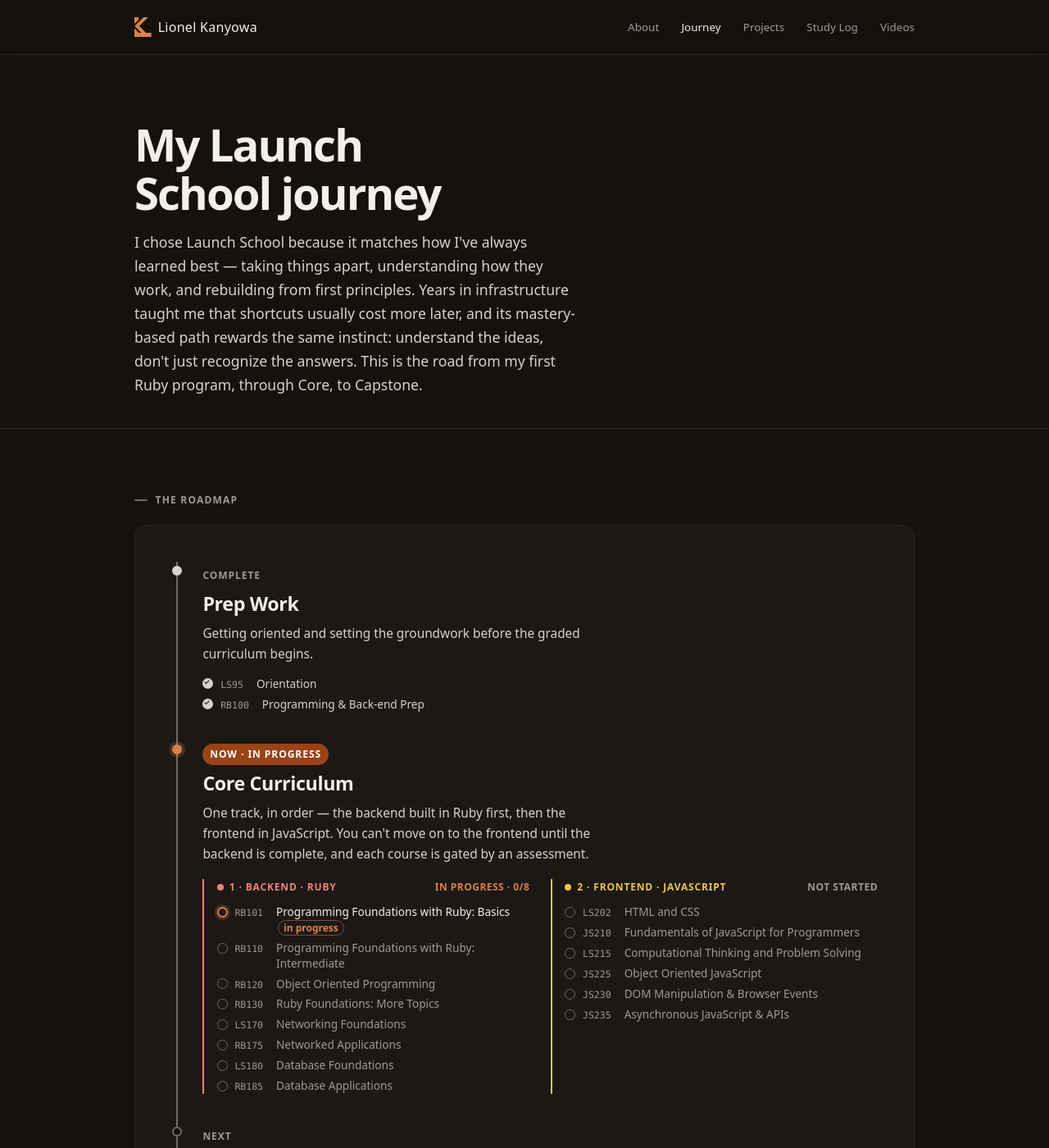
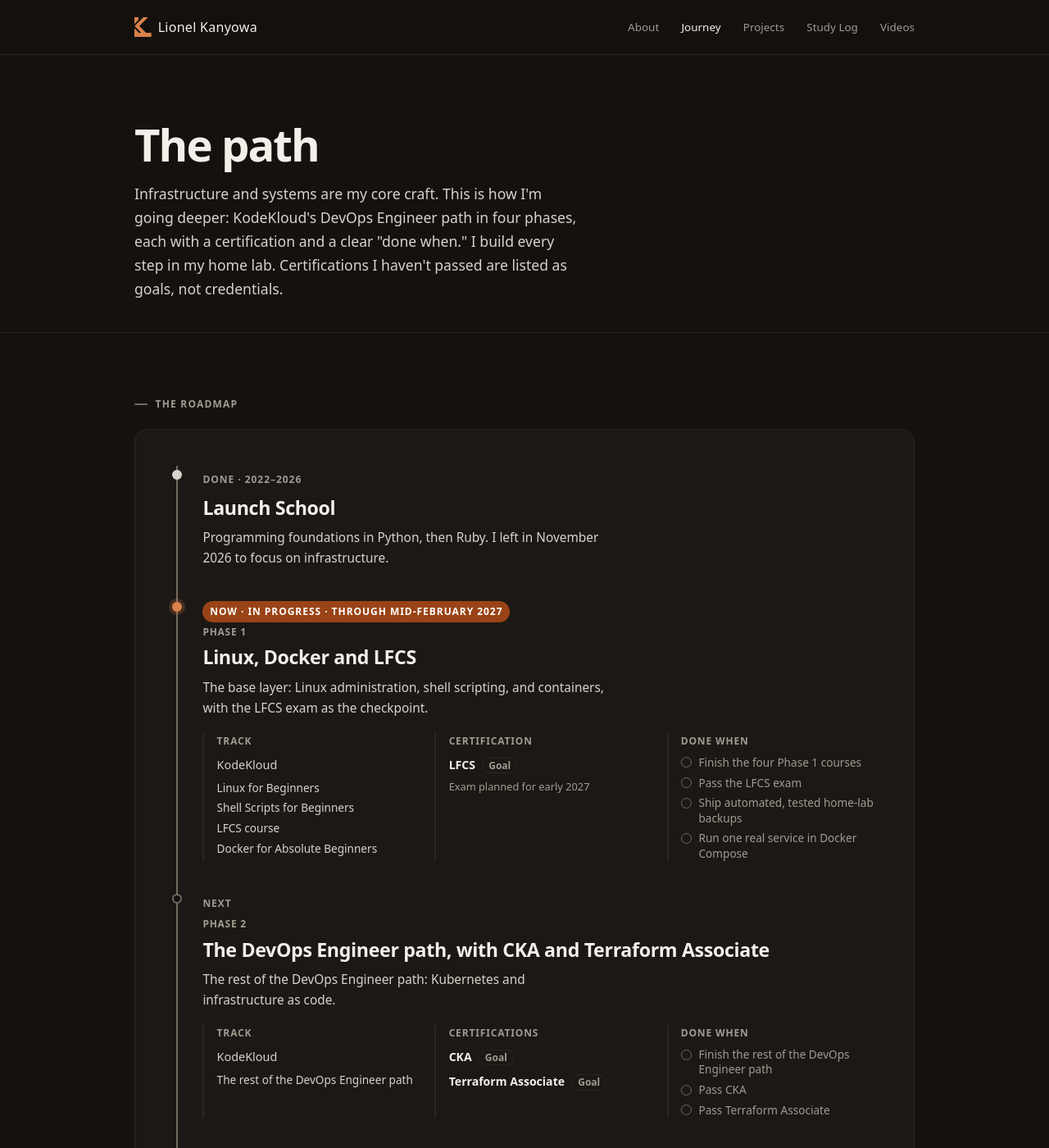
Before and after one commit to lionelkanyowa/lionelkanyowa.github.io, a Jekyll site: the page built from journey.html, in a window 1280 px wide and 1400 px high. Shown: the whole window at 82% size. Built offline with Jekyll 4.4.1, drawn with Linux system fonts in a browser that asks for light colours; some of the changed text lies outside the part shown.

Commit message:
feat: drive Journey and Home from a four-phase journey.yml
Replace curriculum.yml with journey.yml: four phases (track, certs as
goal/earned, a done-when list, status done/now/next/later) plus a past
entry for Launch School. Stage classes come straight from each entry's
status, which fixes the Core stage never being markable as done. Home's
Now line, hero, and Latest (archived posts excluded, with an empty state)
read the same data. Remove the Ruby/JS track tokens and dead CSS.

Co-Authored-By: Claude Opus 5.5 <noreply@anthropic.com>

```diff
--- a/_data/curriculum.yml
+++ /dev/null
@@ -1,71 +0,0 @@
-# Core Curriculum — the two branches of Launch School's Core, in order.
-#
-# Update a course's `status` as you progress; the branch sub-status
-# ("Complete" / "In progress · N/M" / "Not started") is derived automatically
-# from the course statuses, so this file is the only thing to edit.
-#
-# status: one of
-#   done      — assessment passed
-#   current   — actively working through it now
-#   upcoming  — not started yet
-
-prep:
-  - code: LS95
-    title: "Orientation"
-    status: done
-  - code: RB100
-    title: "Programming & Back-end Prep"
-    status: done
-
-core:
-  - id: backend
-    step: 1
-    label: "Backend · Ruby"
-    courses:
-      - code: RB101
-        title: "Programming Foundations with Ruby: Basics"
-        status: current
-      - code: RB110
-        title: "Programming Foundations with Ruby: Intermediate"
-        status: upcoming
-      - code: RB120
-        title: "Object Oriented Programming"
-        status: upcoming
-      - code: RB130
-        title: "Ruby Foundations: More Topics"
-        status: upcoming
-      - code: LS170
-        title: "Networking Foundations"
-        status: upcoming
-      - code: RB175
-        title: "Networked Applications"
-        status: upcoming
-      - code: LS180
-        title: "Database Foundations"
-        status: upcoming
-      - code: RB185
-        title: "Database Applications"
-        status: upcoming
-
-  - id: frontend
-    step: 2
-    label: "Frontend · JavaScript"
-    courses:
-      - code: LS202
-        title: "HTML and CSS"
-        status: upcoming
-      - code: JS210
-        title: "Fundamentals of JavaScript for Programmers"
-        status: upcoming
-      - code: LS215
-        title: "Computational Thinking and Problem Solving"
-        status: upcoming
-      - code: JS225
-        title: "Object Oriented JavaScript"
-        status: upcoming
-      - code: JS230
-        title: "DOM Manipulation & Browser Events"
-        status: upcoming
-      - code: JS235
-        title: "Asynchronous JavaScript & APIs"
-        status: upcoming
--- /dev/null
+++ b/_data/journey.yml
@@ -0,0 +1,118 @@
+# The path, in order. /journey/ and the home page both read this file, so it is
+# the only thing to edit as the work moves forward.
+#
+# Phase `status`: one of
+#   done   — finished; every "done when" item is true
+#   now    — the phase I'm working in (exactly one)
+#   next   — the phase after this one
+#   later  — further out
+#
+# Cert `status`: one of
+#   goal   — not passed yet. Shown as a goal, never as a credential.
+#   earned — passed. Only set this after the result is in.
+#
+# `done_when` items: set `done: true` when an item is actually finished.
+# Track courses take an optional `status` (done / current); leave it off rather
+# than guess.
+
+phases:
+  - id: linux-docker-lfcs
+    step: 1
+    title: "Linux, Docker and LFCS"
+    status: now
+    window: "Through mid-February 2027"
+    summary: "The base layer: Linux administration, shell scripting, and containers, with the LFCS exam as the checkpoint."
+    track:
+      provider: "KodeKloud"
+      courses:
+        - title: "Linux for Beginners"
+        - title: "Shell Scripts for Beginners"
+        - title: "LFCS course"
+        - title: "Docker for Absolute Beginners"
+    certs:
+      - code: "LFCS"
+        name: "Linux Foundation Certified System Administrator"
+        status: goal
+        note: "Exam planned for early 2027"
+    done_when:
+      - text: "Finish the four Phase 1 courses"
+        done: false
+      - text: "Pass the LFCS exam"
+        done: false
+      - text: "Ship automated, tested home-lab backups"
+        done: false
+      - text: "Run one real service in Docker Compose"
+        done: false
+
+  - id: devops-path
+    step: 2
+    title: "The DevOps Engineer path, with CKA and Terraform Associate"
+    status: next
+    summary: "The rest of the DevOps Engineer path: Kubernetes and infrastructure as code."
+    track:
+      provider: "KodeKloud"
+      courses:
+        - title: "The rest of the DevOps Engineer path"
+    certs:
+      - code: "CKA"
+        name: "Certified Kubernetes Administrator"
+        status: goal
+      - code: "Terraform Associate"
+        name: "HashiCorp Certified: Terraform Associate"
+        status: goal
+    done_when:
+      - text: "Finish the rest of the DevOps Engineer path"
+        done: false
+      - text: "Pass CKA"
+        done: false
+      - text: "Pass Terraform Associate"
+        done: false
+
+  - id: azure
+    step: 3
+    title: "Azure"
+    status: later
+    summary: "Administering, designing, and securing workloads on Azure."
+    track:
+      provider: "KodeKloud"
+    certs:
+      - code: "AZ-104"
+        name: "Azure Administrator Associate"
+        status: goal
+      - code: "AZ-305"
+        name: "Azure Solutions Architect Expert"
+        status: goal
+      - code: "SC-500"
+        name: "Cloud and AI Security Engineer Associate"
+        status: goal
+    done_when:
+      - text: "Pass AZ-104"
+        done: false
+      - text: "Pass AZ-305"
+        done: false
+      - text: "Pass SC-500"
+        done: false
+
+  - id: platform-sre
+    step: 4
+    title: "Platform and SRE depth"
+    status: later
+    summary: "Platform engineering and site reliability, built on everything before it."
+    track:
+      provider: "KodeKloud"
+    certs:
+      - code: "CNPE"
+        name: "Certified Cloud Native Platform Engineer"
+        status: goal
+    done_when:
+      - text: "Pass CNPE"
+        done: false
+
+# Finished work that came before the current path. Shown as short, past-tense
+# entries at the start of the timeline.
+past:
+  - id: launch-school
+    title: "Launch School"
+    years: "2022–2026"
+    status: done
+    summary: "Programming foundations in Python, then Ruby. I left in November 2026 to focus on infrastructure."
--- a/assets/css/main.css
+++ b/assets/css/main.css
@@ -20,8 +20,6 @@
   --accent-ink: #FFFFFF;
   --code-str: #C9A98C;
   --code-comment: #918980;
-  --track-ruby: #F0857A;
-  --track-js: #EAC64E;
   --media-overlay: #000000;
   --media-overlay-ink: #FFFFFF;
 
@@ -210,7 +208,7 @@ a:focus-visible, button:focus-visible, input:focus-visible {
 }
 
 /* ---- journey track ------------------------------------------------------ */
-.track { display: grid; gap: 0; border-left: 2px solid var(--rule); margin-left: 6px; }
+.track { display: grid; gap: 0; border-left: 2px solid var(--rule); margin: 0 0 0 6px; padding: 0; list-style: none; }
 .stage { position: relative; padding: 0 0 1.8rem 1.9rem; }
 .stage:last-child { padding-bottom: 0; }
 .stage::before { content: ""; position: absolute; left: -7px; top: 5px; width: 12px; height: 12px; border-radius: 50%; background: var(--ground); border: 2px solid var(--rule); }
@@ -221,27 +219,9 @@ a:focus-visible, button:focus-visible, input:focus-visible {
 .stage h2 { font-family: var(--display); font-weight: 700; font-size: 1.2rem; letter-spacing: -0.015em; margin: 0.15rem 0 0.3rem; }
 .stage p { margin: 0; color: var(--ink-soft); font-size: 0.96rem; max-width: 56ch; }
 
-/* core-curriculum split: Ruby (backend) / JavaScript (frontend) tracks */
-.core-split { display: grid; grid-template-columns: 1fr 1fr; gap: 1.1rem 1.6rem; margin-top: 1.1rem; }
-@media (max-width: 560px) { .core-split { grid-template-columns: 1fr; } }
-.core-branch { border-left: 2px solid var(--hairline); padding-left: 0.95rem; }
-.core-branch.ruby { border-left-color: var(--track-ruby); }
-.core-branch.js { border-left-color: var(--track-js); }
-.branch-head { display: flex; flex-wrap: wrap; align-items: center; justify-content: space-between; gap: 0.3rem 0.6rem; margin-bottom: 0.7rem; }
-.branch-tag { display: inline-flex; align-items: center; gap: 0.45rem; font-family: var(--label); font-size: var(--label-size); font-weight: 650; letter-spacing: 0.07em; text-transform: uppercase; }
-.branch-tag::before { content: ""; width: 8px; height: 8px; border-radius: 50%; background: currentColor; flex: none; }
-.core-branch.ruby .branch-tag { color: var(--track-ruby); }
-.core-branch.js .branch-tag { color: var(--track-js); }
-
-/* derived branch sub-status: accent for movement, a neutral filled pill once complete */
-.branch-status { font-family: var(--label); font-size: var(--label-size); font-weight: 650; letter-spacing: 0.04em; text-transform: uppercase; color: var(--muted); white-space: nowrap; }
-.branch-status.active { color: var(--accent-text); }
-.branch-status.complete { color: var(--ground); background: var(--ink-soft); padding: 0.15rem 0.5rem; border-radius: 999px; }
-
 .course-list { list-style: none; margin: 0; padding: 0; display: grid; gap: 0.4rem; }
 .course-list li { font-size: 0.85rem; color: var(--ink-soft); line-height: 1.35; }
 .course-list .code { font-family: var(--mono); font-size: 0.72rem; color: var(--muted); margin-right: 0.45rem; }
-.course-list.prep { margin-top: 0.9rem; }
 
 /* per-course progress: neutral fill = cleared, orange ring = now, grey ring = not yet.
    Orange is reserved for "now" so the current course stays the one thing that stands out. */
@@ -254,6 +234,29 @@ a:focus-visible, button:focus-visible, input:focus-visible {
 .course.done .c-mark { background: var(--ink-soft); }
 .course.done .c-mark::after { content: ""; position: absolute; left: 4px; top: 1px; width: 3px; height: 6px; border: solid var(--surface); border-width: 0 1.5px 1.5px 0; transform: rotate(45deg); }
 .c-tag { font-family: var(--label); font-size: var(--label-size); font-weight: 600; color: var(--accent-text); border: 1px solid color-mix(in srgb, var(--accent-text) 50%, transparent); border-radius: 999px; padding: 0.05rem 0.4rem; margin-left: 0.1rem; white-space: nowrap; display: inline-block; line-height: 1.3; }
+
+/* journey phase details: track, certification goals, and the "done when" checklist */
+.phase-step { display: block; font-family: var(--label); font-size: var(--label-size); font-weight: 650; letter-spacing: 0.06em; text-transform: uppercase; color: var(--muted); margin-bottom: 0.1rem; }
+.phase-facts { display: grid; grid-template-columns: repeat(3, minmax(0, 1fr)); gap: 1rem 1.6rem; margin: 1.1rem 0 0; }
+@media (max-width: 760px) { .phase-facts { grid-template-columns: 1fr; } }
+.phase-facts > div { border-left: 2px solid var(--hairline); padding-left: 0.95rem; }
+.phase-facts dt { font-family: var(--label); font-size: var(--label-size); font-weight: 650; letter-spacing: 0.07em; text-transform: uppercase; color: var(--muted); margin-bottom: 0.45rem; }
+.phase-facts dd { margin: 0; font-size: 0.9rem; color: var(--ink-soft); }
+.phase-facts dd > .course-list { margin-top: 0.45rem; }
+.cert-list { list-style: none; margin: 0; padding: 0; display: grid; gap: 0.45rem; }
+.cert-list li { display: flex; flex-wrap: wrap; align-items: baseline; gap: 0.3rem 0.5rem; font-size: 0.88rem; }
+.cert-code { font-weight: 600; color: var(--ink); text-decoration: none; }
+.cert-status { font-family: var(--label); font-size: var(--label-size); font-weight: 600; border: 1px solid var(--hairline); border-radius: 999px; padding: 0.05rem 0.45rem; line-height: 1.3; color: var(--muted); }
+.cert-status.earned { color: var(--ground); background: var(--ink-soft); border-color: var(--ink-soft); }
+.cert-note { flex-basis: 100%; font-size: 0.8rem; color: var(--muted); }
+
+/* archived study-log entries: a neutral label, never the accent */
+.tag-archived { display: inline-block; font-family: var(--label); font-size: var(--label-size); font-weight: 600; letter-spacing: 0.02em; color: var(--muted); border: 1px solid var(--rule); border-radius: 999px; padding: 0.02rem 0.45rem; line-height: 1.35; white-space: nowrap; }
+.entry h2 .tag-archived { margin-left: 0.5rem; vertical-align: 0.18em; }
+.archived-note { color: var(--muted); font-size: 0.9rem; border-left: 2px solid var(--rule); padding-left: 0.9rem; margin: 0 0 1.75rem; }
+
+/* projects: planned work */
+.principle .status-label { display: block; font-family: var(--label); font-size: var(--label-size); font-weight: 650; letter-spacing: 0.07em; text-transform: uppercase; color: var(--muted); margin-bottom: 0.4rem; }
 
 .sr-only { position: absolute; width: 1px; height: 1px; padding: 0; margin: -1px; overflow: hidden; clip: rect(0 0 0 0); white-space: nowrap; border: 0; }
 
@@ -402,7 +405,6 @@ a:focus-visible, button:focus-visible, input:focus-visible {
 /* ---- footer ------------------------------------------------------------- */
 .site-footer { border-top: 1px solid var(--hairline); padding-block: 2.75rem; margin-top: 2rem; }
 .foot { display: flex; flex-wrap: wrap; gap: 1.5rem; justify-content: space-between; align-items: center; }
-.colophon { font-family: var(--label); font-size: 0.76rem; color: var(--muted); max-width: 42ch; line-height: 1.7; margin: 0; }
 .foot-links { display: flex; flex-wrap: wrap; gap: 0.5rem 1.1rem; }
 .foot-links a { font-family: var(--label); font-size: 0.76rem; color: var(--muted); text-decoration: none; transition: color .15s; }
 .foot-links a:hover { color: var(--accent-text); }
--- a/journey.html
+++ b/journey.html
@@ -2,74 +2,99 @@
 layout: default
 title: Journey
 permalink: /journey/
-description: The Launch School path — mastery-based software engineering, from Ruby foundations through Core to Capstone.
+description: The path from Linux and containers to Kubernetes, infrastructure as code, Azure, and platform engineering, in four phases with a certification goal for each.
 ---
+
+{% assign journey = site.data.journey %}
+{% assign status_labels = "done:Done|now:Now · In progress|next:Next|later:Later" | split: "|" %}
 
 <section class="about-hero">
   <div class="wrap">
-    <h1 class="about-title">My Launch School journey</h1>
-    <p class="about-stand">I chose Launch School because it matches how I've always learned best — taking things apart, understanding how they work, and rebuilding from first principles. Years in infrastructure taught me that shortcuts usually cost more later, and its mastery-based path rewards the same instinct: understand the ideas, don't just recognize the answers. This is the road from my first Ruby program, through Core, to Capstone.</p>
+    <h1 class="about-title">The path</h1>
+    <p class="about-stand">Infrastructure and systems are my core craft. This is how I'm going deeper: KodeKloud's DevOps Engineer path in four phases, each with a certification and a clear "done when." I build every step in my home lab. Certifications I haven't passed are listed as goals, not credentials.</p>
   </div>
 </section>
 
 <section class="block">
   <div class="wrap">
     <p class="eyebrow roadmap-label">The roadmap</p>
-    {% assign prep_total = site.data.curriculum.prep | size %}
-    {% assign prep_done = site.data.curriculum.prep | where: "status", "done" | size %}
     <div class="roadmap">
-    <div class="track">
-      <div class="stage{% if prep_done < prep_total %} now{% else %} done{% endif %}">
-        <span class="st-label">{% if prep_done < prep_total %}Now · In Progress{% else %}Complete{% endif %}</span>
-        <h2>Prep Work</h2>
-        <p>Getting oriented and setting the groundwork before the graded curriculum begins.</p>
-        <ul class="course-list prep">
-          {% for c in site.data.curriculum.prep %}
-          <li class="course {{ c.status }}">
-            <span class="c-mark" aria-hidden="true"></span>
-            <span class="code">{{ c.code }}</span><span class="c-title">{{ c.title }}{% if c.status == 'done' %}<span class="sr-only"> — done</span>{% endif %}{% if c.status == 'current' %} <span class="c-tag">in progress</span>{% endif %}</span>
+    <ol class="track">
+      {% for item in journey.past %}
+      <li class="stage {{ item.status }}">
+        <span class="st-label">Done · {{ item.years }}</span>
+        <h2>{{ item.title }}</h2>
+        <p>{{ item.summary }}</p>
+      </li>
+      {% endfor %}
+
+      {% for phase in journey.phases %}
+      {% assign label = phase.status %}
+      {% for pair in status_labels %}
+        {% assign kv = pair | split: ":" %}
+        {% if kv[0] == phase.status %}{% assign label = kv[1] %}{% endif %}
+      {% endfor %}
+      <li class="stage {{ phase.status }}">
+        <span class="st-label">{{ label }}{% if phase.window %} · {{ phase.window }}{% endif %}</span>
+        <h2><span class="phase-step">Phase {{ phase.step }}</span> {{ phase.title }}</h2>
+        <p>{{ phase.summary }}</p>
+
+        <dl class="phase-facts">
+          {% if phase.track %}
+          <div>
+            <dt>Track</dt>
+            <dd>
+              {{ phase.track.provider }}
+              {% if phase.track.courses %}
+              <ul class="course-list">
+                {% for c in phase.track.courses %}
+                <li class="course{% if c.status %} {{ c.status }}{% endif %}">
+                  {% if c.status %}<span class="c-mark" aria-hidden="true"></span>{% endif %}
+                  <span class="c-title">{{ c.title }}{% if c.status == 'done' %}<span class="sr-only"> — done</span>{% endif %}{% if c.status == 'current' %} <span class="c-tag">in progress</span>{% endif %}</span>
                 </li>
                 {% endfor %}
               </ul>
+              {% endif %}
+            </dd>
           </div>
-      <div class="stage{% if prep_done == prep_total %} now{% endif %}">
-        <span class="st-label">{% if prep_done == prep_total %}Now · In Progress{% else %}Next{% endif %}</span>
-        <h2>Core Curriculum</h2>
-        <p>One track, in order — the backend built in Ruby first, then the frontend in JavaScript. You can't move on to the frontend until the backend is complete, and each course is gated by an assessment.</p>
-        <div class="core-split">
-          {% for branch in site.data.curriculum.core %}
-          {% assign total = branch.courses | size %}
-          {% assign done = branch.courses | where: "status", "done" | size %}
-          {% assign current = branch.courses | where: "status", "current" | size %}
-          <div class="core-branch {% if branch.id == 'backend' %}ruby{% else %}js{% endif %}">
-            <div class="branch-head">
-              <span class="branch-tag">{{ branch.step }} · {{ branch.label }}</span>
-              {% if done == total %}
-              <span class="branch-status complete">Complete</span>
-              {% elsif done > 0 or current > 0 %}
-              <span class="branch-status active">In progress · {{ done }}/{{ total }}</span>
-              {% else %}
-              <span class="branch-status">Not started</span>
           {% endif %}
-            </div>
-            <ul class="course-list">
-              {% for c in branch.courses %}
-              <li class="course {{ c.status }}">
-                <span class="c-mark" aria-hidden="true"></span>
-                <span class="code">{{ c.code }}</span><span class="c-title">{{ c.title }}{% if c.status == 'done' %}<span class="sr-only"> — done</span>{% endif %}{% if c.status == 'current' %} <span class="c-tag">in progress</span>{% endif %}</span>
+
+          {% if phase.certs %}
+          <div>
+            <dt>{% if phase.certs.size > 1 %}Certifications{% else %}Certification{% endif %}</dt>
+            <dd>
+              <ul class="cert-list">
+                {% for cert in phase.certs %}
+                <li>
+                  <abbr class="cert-code" title="{{ cert.name }}">{{ cert.code }}</abbr>
+                  <span class="cert-status {{ cert.status }}">{% if cert.status == 'earned' %}Earned{% else %}Goal{% endif %}</span>
+                  {% if cert.note %}<span class="cert-note">{{ cert.note }}</span>{% endif %}
                 </li>
                 {% endfor %}
               </ul>
+            </dd>
           </div>
+          {% endif %}
+
+          {% if phase.done_when %}
+          <div>
+            <dt>Done when</dt>
+            <dd>
+              <ul class="course-list">
+                {% for d in phase.done_when %}
+                <li class="course {% if d.done %}done{% else %}upcoming{% endif %}">
+                  <span class="c-mark" aria-hidden="true"></span>
+                  <span class="c-title">{{ d.text }}<span class="sr-only">{% if d.done %} — done{% else %} — not yet{% endif %}</span></span>
+                </li>
                 {% endfor %}
+              </ul>
+            </dd>
           </div>
-      </div>
-      <div class="stage">
-        <span class="st-label">{% if prep_done == prep_total %}Next{% else %}Then{% endif %}</span>
-        <h2>Capstone</h2>
-        <p>An opportunity to work alongside a small engineering team on a production-quality project, applying software engineering principles, system design, and everything learned throughout Core. It's where my background in infrastructure and my growth as a software engineer come together.</p>
-      </div>
-    </div>
+          {% endif %}
+        </dl>
+      </li>
+      {% endfor %}
+    </ol>
     </div>
 
     <div class="sec-foot">
```
Also changed, not shown: index.html (+28 -23 lines). Lines whose indentation alone changed are shown as unchanged.
